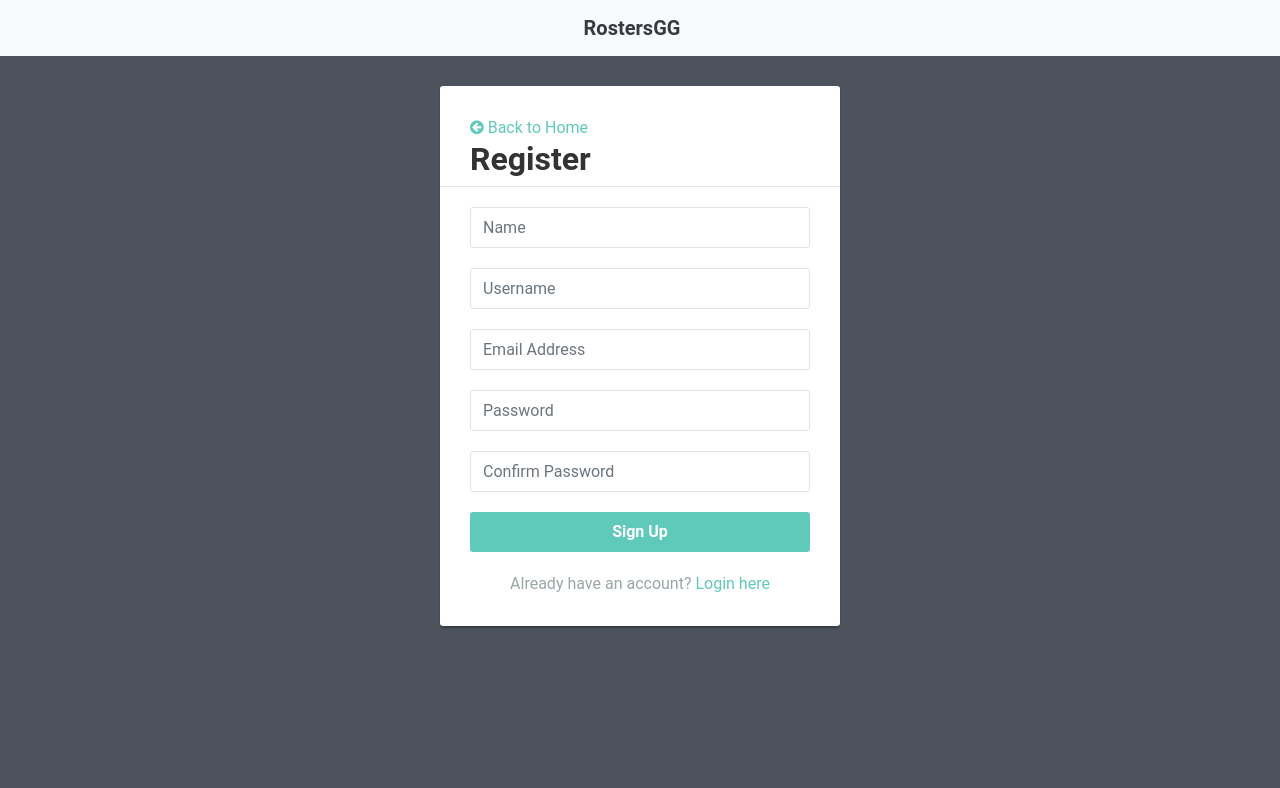
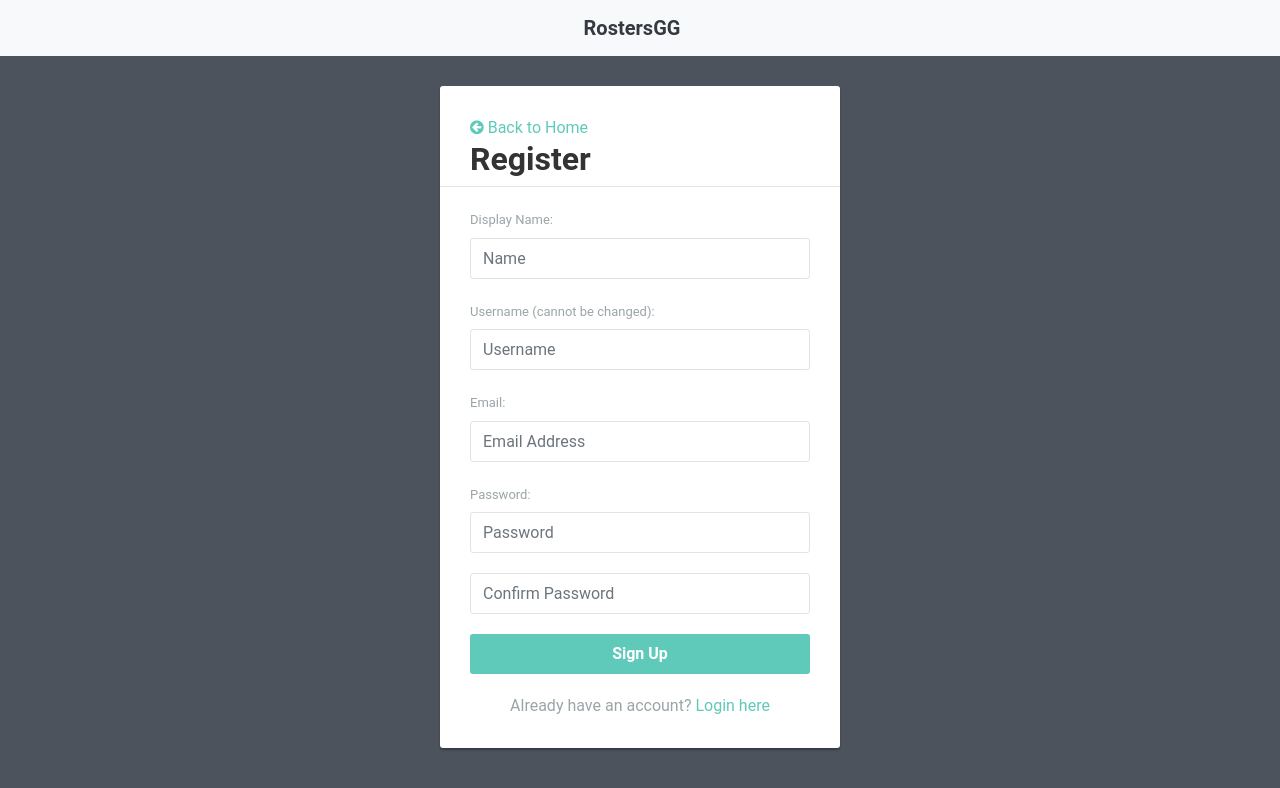
Before and after one commit to Yuanionrings/RostersGG-1, a React (Create React App) app in the folder client/: page /register in a window 1280 px wide. Shown: the top 788 px of the page. Built offline with nearby package versions, Linux system fonts and the light colour scheme.

Commit message:
Work on edit user front end components FIXES NEEDED

```diff
--- a/client/src/components/layout/Dashboard.js
+++ b/client/src/components/layout/Dashboard.js
@@ -32,10 +32,12 @@ class Dashboard extends Component {
           user_name: res.data.name,
           user_username: res.data.username,
           user_email: res.data.email
-        })
+        });
       })
       .catch(function (err) {
         console.log(err);
+        //this.props.logoutUser();
+        //this.props.history.push('/')
       });
   }
 
--- a/client/src/components/layout/EditUser.js
+++ b/client/src/components/layout/EditUser.js
@@ -22,7 +22,6 @@ class EditUser extends Component {
         if (!this.props.auth.isAuthenticated) {
             this.props.history.push("/login");
         }
-        console.log(this.props)
         axios.get("http://localhost:5000/api/users/" + this.props.auth.user.username)
             .then(res => {
                 this.setState({
@@ -75,11 +74,12 @@ class EditUser extends Component {
             <div className="form-box ">
                 <form className="signup-form" onSubmit={this.onSubmit}>
 
-                    <div><Link to="/"><i className="fa fa-arrow-circle-left  "></i> Back to Home</Link></div>
+                    <div><Link to="/dashboard"><i className="fa fa-arrow-circle-left  "></i> Back to Dashboard</Link></div>
 
                     <h2>Edit User</h2>
                     <hr />
                     <div className="form-group">
+                        <label>Display Name: </label>
                         <input type="text"
                             id="name"
                             placeholder="Name"
@@ -93,6 +93,7 @@ class EditUser extends Component {
                     </div>
 
                     <div className="form-group">
+                        <label>Username (cannot be changed): </label>
                         <input type="text"
                             id="username"
                             placeholder="Username"
@@ -106,6 +107,7 @@ class EditUser extends Component {
                     </div>
 
                     <div className="form-group">
+                        <label>Change Email: </label>
                         <input type="email"
                             id="email"
                             placeholder="Email Address"
@@ -119,6 +121,7 @@ class EditUser extends Component {
                     </div>
 
                     <div className="form-group">
+                        <label>Change Password: </label>
                         <input type="password"
                             id="password"
                             placeholder="Password"
--- a/client/src/components/layout/Login.js
+++ b/client/src/components/layout/Login.js
@@ -53,6 +53,7 @@ class Login extends Component {
           <h2>Login</h2>
           <hr />
           <div className="form-group">
+            <label>Email: </label>
             <input type="email"
               id="email"
               placeholder="Email Address"
@@ -68,6 +69,7 @@ class Login extends Component {
             </span>
           </div>
           <div className="form-group">
+            <label>Password: </label>
             <input type="password"
               id="password"
               placeholder="Password"
--- a/client/src/components/layout/Register.js
+++ b/client/src/components/layout/Register.js
@@ -61,6 +61,7 @@ class Register extends Component {
           <h2>Register</h2>
           <hr />
           <div className="form-group">
+            <label>Display Name: </label>
             <input type="text"
               id="name"
               placeholder="Name"
@@ -75,6 +76,7 @@ class Register extends Component {
           </div>
 
           <div className="form-group">
+          <label>Username (cannot be changed): </label>
             <input type="text"
               id="username"
               placeholder="Username"
@@ -89,6 +91,7 @@ class Register extends Component {
           </div>
 
           <div className="form-group">
+          <label>Email: </label>
             <input type="email"
               id="email"
               placeholder="Email Address"
@@ -102,6 +105,7 @@ class Register extends Component {
           </div>
 
           <div className="form-group">
+          <label>Password: </label>
             <input type="password"
               id="password"
               placeholder="Password"
```
